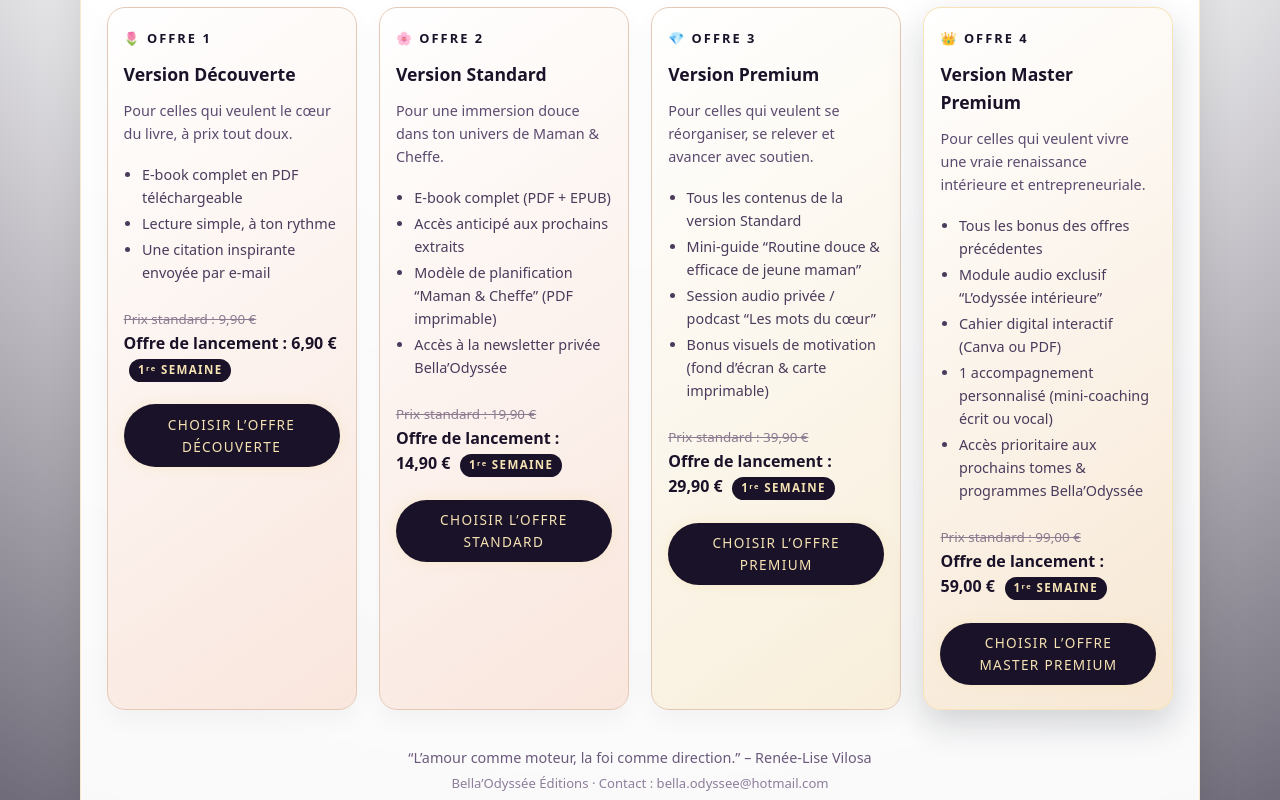
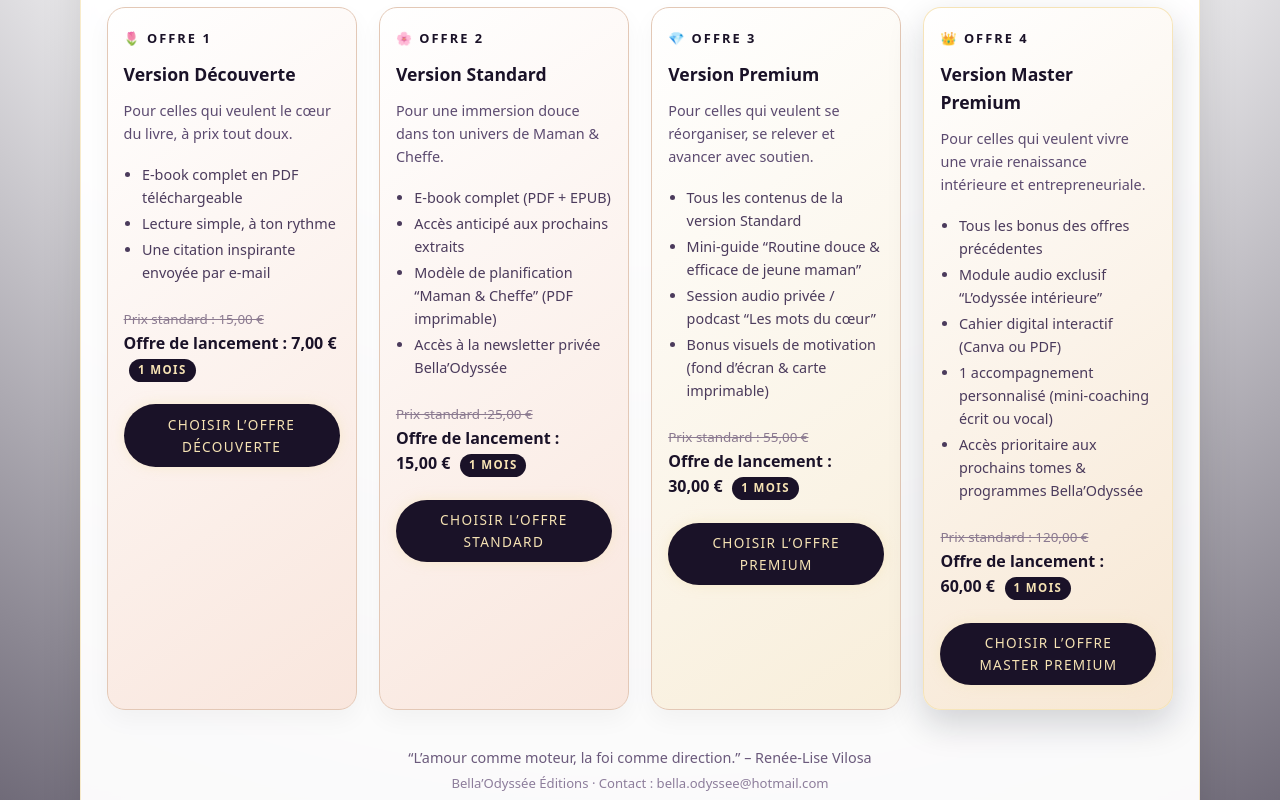
Before and after one commit to Renee-Lise/BellaOdyssee-site, a plain HTML site: page packs.html in a window 1280 px wide. Shown: the part 435-1235 px from the top of the page. Drawn offline with Linux system fonts and the light colour scheme.

Commit message:
Update pricing details in packs.html

```diff
--- a/packs.html
+++ b/packs.html
@@ -328,10 +328,10 @@
           <li>Une citation inspirante envoyée par e-mail</li>
         </ul>
         <div class="prix-block">
-          <div class="prix-standard">Prix standard&nbsp;: 9,90&nbsp;€</div>
+          <div class="prix-standard">Prix standard&nbsp;: 15,00&nbsp;€</div>
           <div class="prix-lancement">
-            Offre de lancement&nbsp;: 6,90&nbsp;€
-            <span class="badge-lancement">1ʳᵉ semaine</span>
+            Offre de lancement&nbsp;: 7,00&nbsp;€
+            <span class="badge-lancement">1 mois </span>
           </div>
         </div>
         <div class="cta">
@@ -353,10 +353,10 @@
           <li>Accès à la newsletter privée Bella’Odyssée</li>
         </ul>
         <div class="prix-block">
-          <div class="prix-standard">Prix standard&nbsp;: 19,90&nbsp;€</div>
+          <div class="prix-standard">Prix standard&nbsp;:25,00&nbsp;€</div>
           <div class="prix-lancement">
-            Offre de lancement&nbsp;: 14,90&nbsp;€
-            <span class="badge-lancement">1ʳᵉ semaine</span>
+            Offre de lancement&nbsp;: 15,00&nbsp;€
+            <span class="badge-lancement">1 mois</span>
           </div>
         </div>
         <div class="cta">
@@ -378,10 +378,10 @@
           <li>Bonus visuels de motivation (fond d’écran & carte imprimable)</li>
         </ul>
         <div class="prix-block">
-          <div class="prix-standard">Prix standard&nbsp;: 39,90&nbsp;€</div>
+          <div class="prix-standard">Prix standard&nbsp;: 55,00&nbsp;€</div>
           <div class="prix-lancement">
-            Offre de lancement&nbsp;: 29,90&nbsp;€
-            <span class="badge-lancement">1ʳᵉ semaine</span>
+            Offre de lancement&nbsp;: 30,00&nbsp;€
+            <span class="badge-lancement">1 mois</span>
           </div>
         </div>
         <div class="cta">
@@ -404,10 +404,10 @@
           <li>Accès prioritaire aux prochains tomes & programmes Bella’Odyssée</li>
         </ul>
         <div class="prix-block">
-          <div class="prix-standard">Prix standard&nbsp;: 99,00&nbsp;€</div>
+          <div class="prix-standard">Prix standard&nbsp;: 120,00&nbsp;€</div>
           <div class="prix-lancement">
-            Offre de lancement&nbsp;: 59,00&nbsp;€
-            <span class="badge-lancement">1ʳᵉ semaine</span>
+            Offre de lancement&nbsp;: 60,00&nbsp;€
+            <span class="badge-lancement">1 mois</span>
           </div>
         </div>
         <div class="cta">
```
